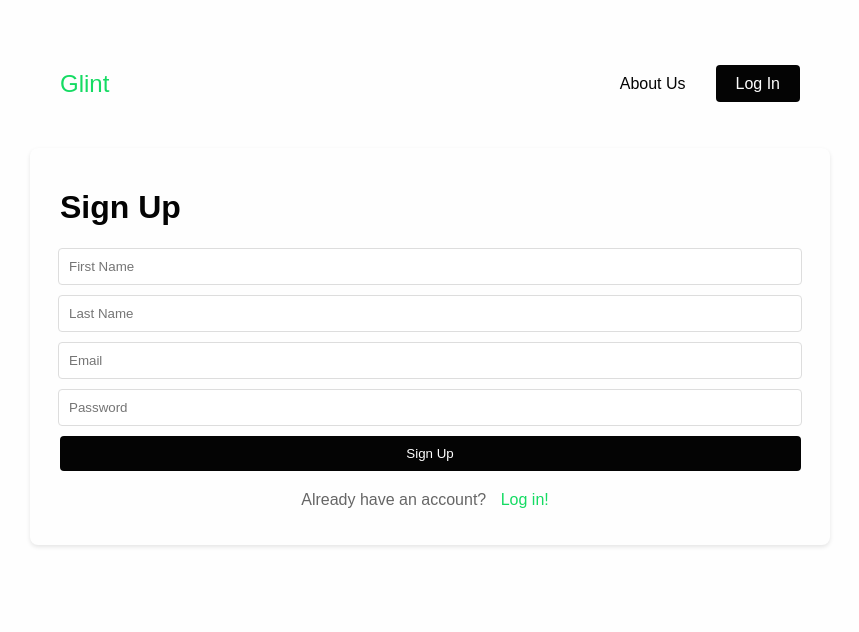
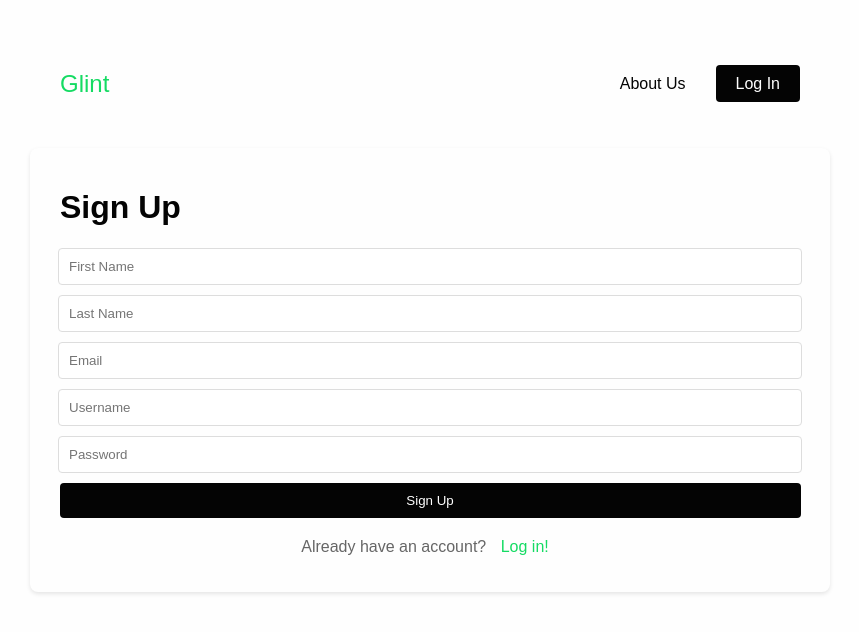
Before and after one commit to vectorsquad/glint-web, a React (Create React App) app: page /signup in a window 1280 px wide. Shown: the top 632 px of the page, without its empty margins (210-1069 px from the left). Built offline with nearby package versions, Linux system fonts and the light colour scheme.

Commit message:
Added username paramater to signup page

```diff
--- a/src/pages/SignupPage.tsx
+++ b/src/pages/SignupPage.tsx
@@ -9,17 +9,20 @@ const SignupPage: React.FC = () => {
   const [firstName, setFirstName] = useState('');
   const [lastName, setLastName] = useState('');
   const [email, setEmail] = useState('');
+  const [username, setUsername] = useState('');
   const [password, setPassword] = useState('');
   const [validity, setValidity] = useState({
     firstName: true,
     lastName: true,
     email: true,
+    username: true,
     password: true,
   });
   const [errorMessage, setErrorMessage] = useState({
     firstName: '',
     lastName: '',
     email: '',
+    username: '',
     password: '',
   });
   const navigate = useNavigate();
@@ -27,6 +30,7 @@ const SignupPage: React.FC = () => {
   const handleValidation = (name: string, value: string) => {
     const nameRegex = /^[A-Za-z]+$/;
     const emailRegex = /^[a-zA-Z0-9._%+-]+@[a-zA-Z0-9.-]+\.[a-zA-Z]{2,}$/;
+    const usernameRegex = /^[A-Za-z0-9]+$/;
     const passwordRegex = /^(?=.*\d)(?=.*[!@#$%^&*])(?=.*[a-zA-Z]).{8,}$/;
 
     let isValid = true;
@@ -44,6 +48,10 @@ const SignupPage: React.FC = () => {
       case 'email':
         isValid = emailRegex.test(value);
         message = isValid ? '' : '- Invalid Email';
+        break;
+      case 'username':
+        isValid = usernameRegex.test(value);
+        message = isValid ? '' : '- Username can only contain letters and numbers'
         break;
       case 'password':
         isValid = passwordRegex.test(value);
@@ -72,6 +80,7 @@ const SignupPage: React.FC = () => {
     const isFirstNameValid = handleValidation('firstName', firstName);
     const isLastNameValid = handleValidation('lastName', lastName);
     const isEmailValid = handleValidation('email', email);
+    const isUsernameValid = handleValidation('username', username);
     const isPasswordValid = handleValidation('password', password);
 
     if(isFirstNameValid && isLastNameValid && isEmailValid && isPasswordValid){
@@ -80,6 +89,7 @@ const SignupPage: React.FC = () => {
           firstName,
           lastName,
           email,
+          username,
           password,
         });
         if (response.data.success) {
@@ -141,6 +151,19 @@ const SignupPage: React.FC = () => {
             </div>
             <div className="input-container">
               <input
+                type="text"
+                placeholder="Username"
+                value={username}
+                onChange={(e) => {
+                  setUsername(e.target.value);
+                  handleValidation('username', e.target.value);
+                }}
+                required
+              />
+              {!validity.username && <span className="regexError">x</span>}
+            </div>
+            <div className="input-container">
+              <input
                 type="password"
                 placeholder="Password"
                 value={password}
@@ -155,6 +178,7 @@ const SignupPage: React.FC = () => {
           {errorMessage.firstName && <p className="validation-message">{errorMessage.firstName}</p>}
           {errorMessage.lastName && <p className="validation-message">{errorMessage.lastName}</p>}
           {errorMessage.email && <p className="validation-message">{errorMessage.email}</p>}
+          {errorMessage.username && <p className="validation-message">{errorMessage.username}</p>}
           {errorMessage.password && <p className="validation-message">{errorMessage.password}</p>}
           <button type="submit">Sign Up</button>
         </form>
```
